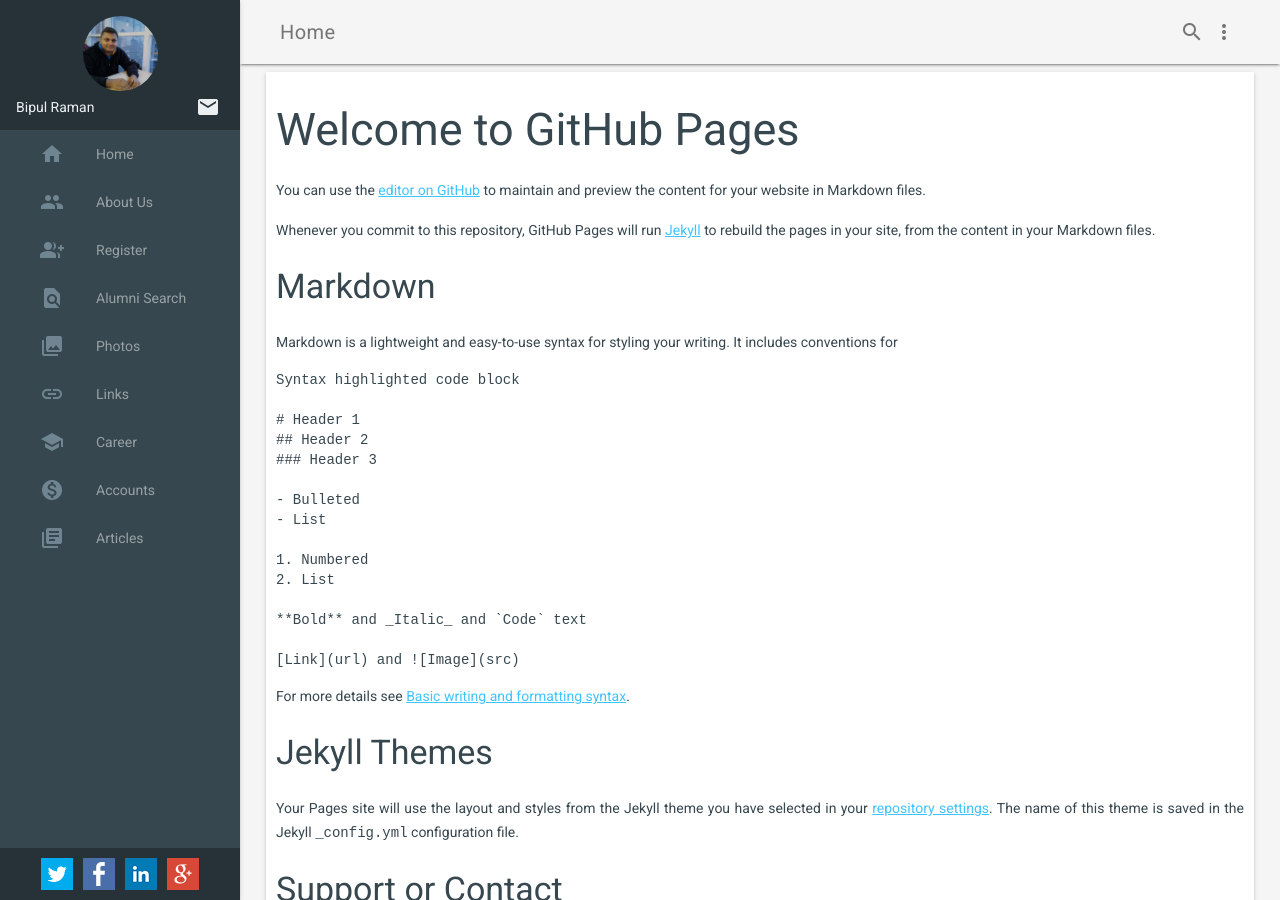
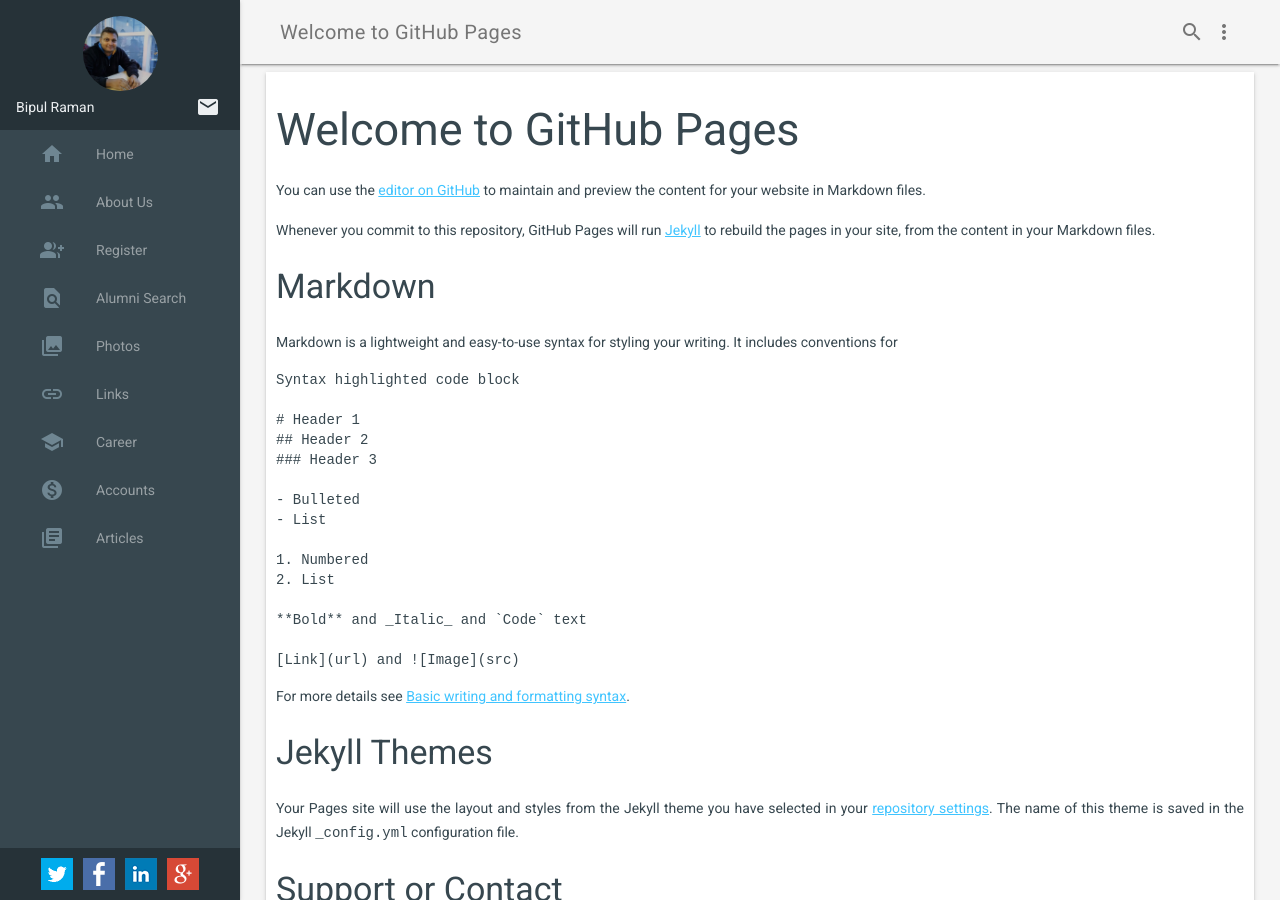
Before and after one commit to BipulRaman/JNVSAA, a Jekyll site: the page built from index.md, in a window 1280 px wide. Built offline with Jekyll 4.4.1, drawn with Linux system fonts in a browser that asks for light colours; nearby versions of some CDN libraries; our own code applies the rules of GitHub Pages for plain Markdown files.

Commit message:
Update default.html

```diff
--- a/_layouts/default.html
+++ b/_layouts/default.html
@@ -45,7 +45,7 @@
     <div class="demo-layout mdl-layout mdl-js-layout mdl-layout--fixed-drawer mdl-layout--fixed-header">
         <header class="demo-header mdl-layout__header mdl-color--grey-100 mdl-color-text--grey-600">
             <div class="mdl-layout__header-row">
-                <span id="pgTitle" class="mdl-layout-title">Home</span>
+                <span id="pgTitle" class="mdl-layout-title">{{ page.title }}</span>
                 <div class="mdl-layout-spacer"></div>
                 <div>
                     <a style="color: inherit;" href="#/search">
```
